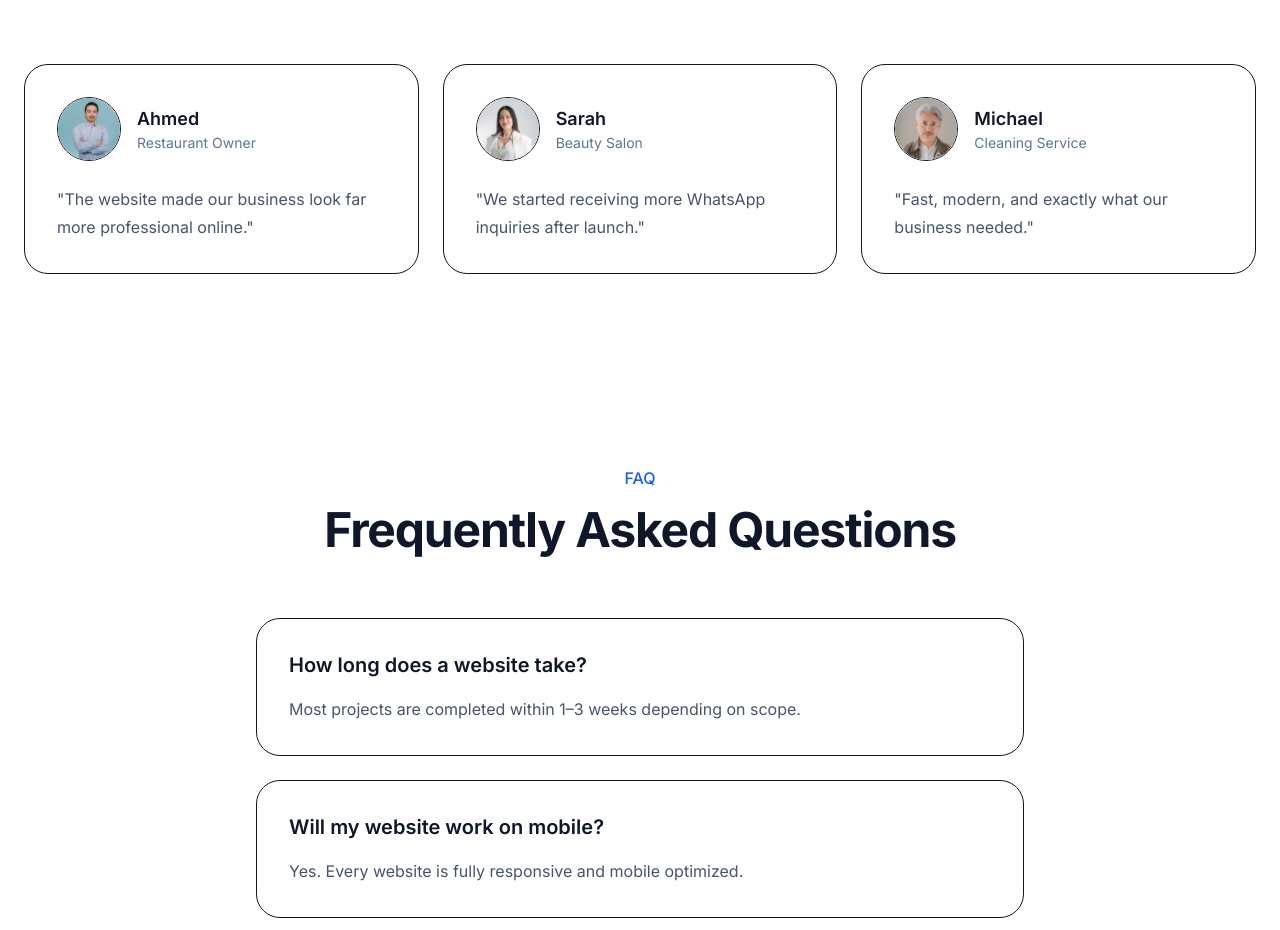
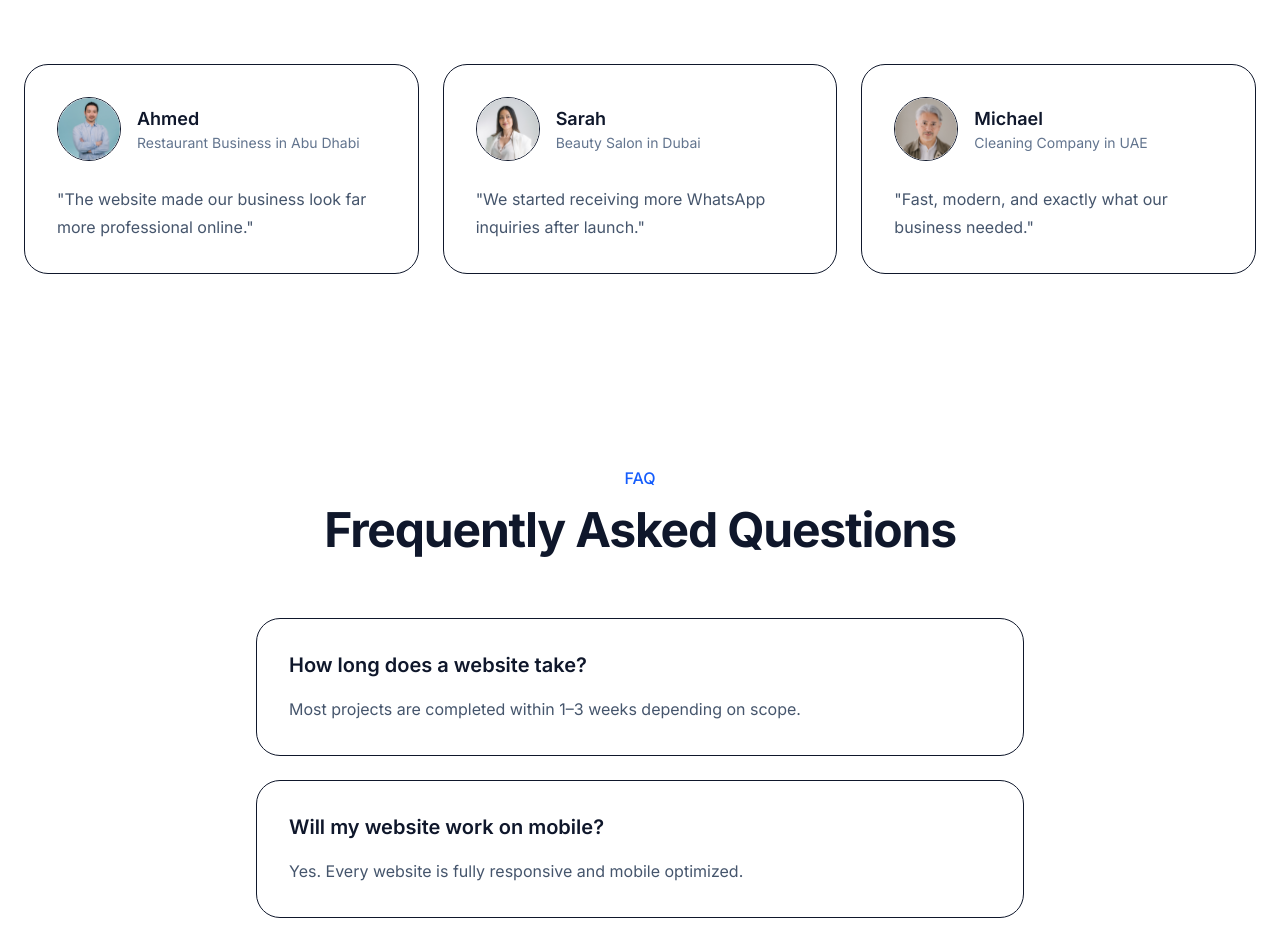
Before and after one commit to r-jheltandugon/gulf-digital-solutions, a Next.js app: page / in a window 1280 px wide. Shown: the part 3721-4651 px from the top of the page. Built offline with nearby package versions, Linux system fonts and the light colour scheme.

Commit message:
Add more contents

```diff
--- a/components/sections/testimonials.tsx
+++ b/components/sections/testimonials.tsx
@@ -4,21 +4,21 @@ import Container from "../layout/container";
 const testimonials = [
   {
     name: "Ahmed",
-    business: "Restaurant Owner",
+    business: "Restaurant Business in Abu Dhabi",
     quote:
       "The website made our business look far more professional online.",
     image: "/testimonials/ahmed.png",
   },
   {
     name: "Sarah",
-    business: "Beauty Salon",
+    business: "Beauty Salon in Dubai",
     quote:
       "We started receiving more WhatsApp inquiries after launch.",
     image: "/testimonials/sarah.png",
   },
   {
     name: "Michael",
-    business: "Cleaning Service",
+    business: "Cleaning Company in UAE",
     quote:
       "Fast, modern, and exactly what our business needed.",
     image: "/testimonials/michael.png",
```
